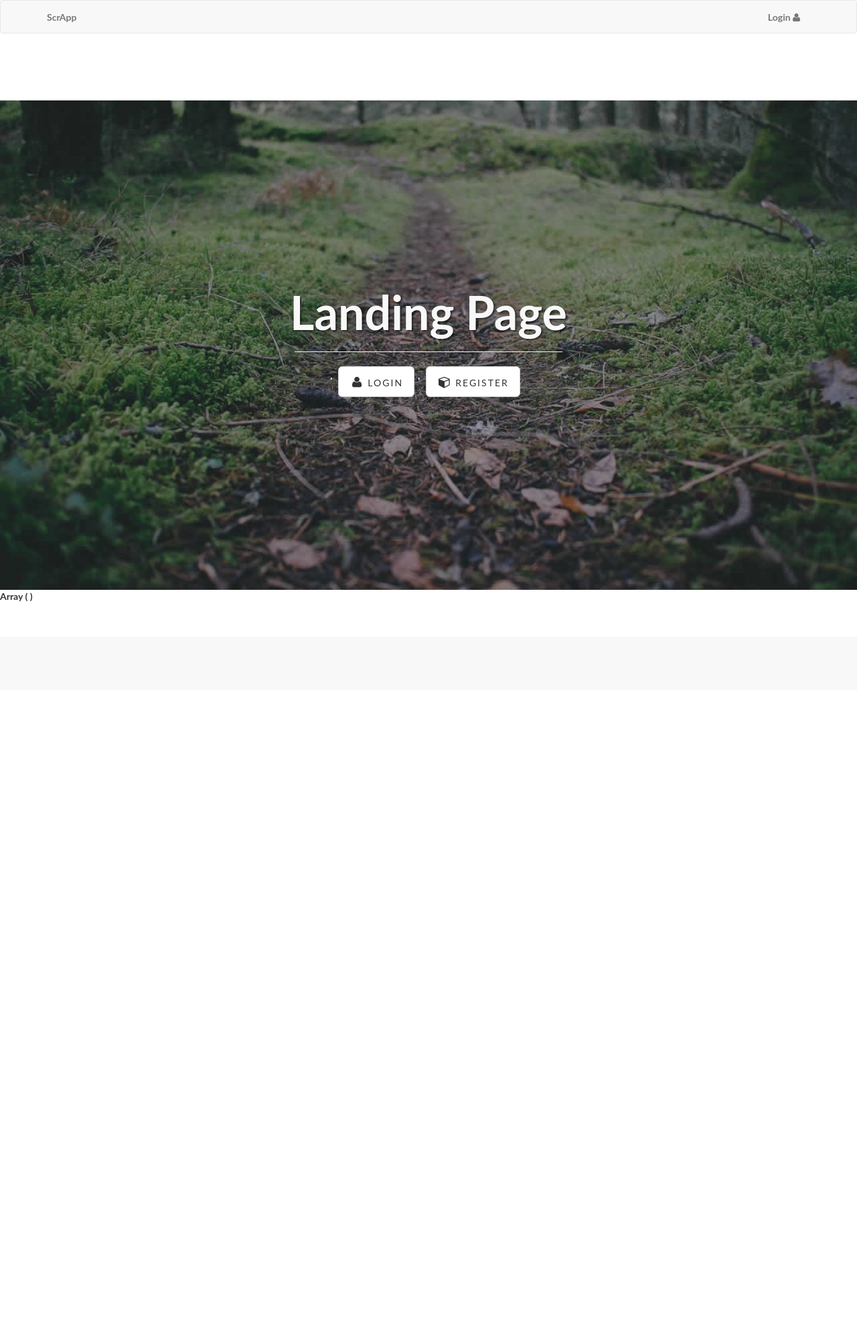
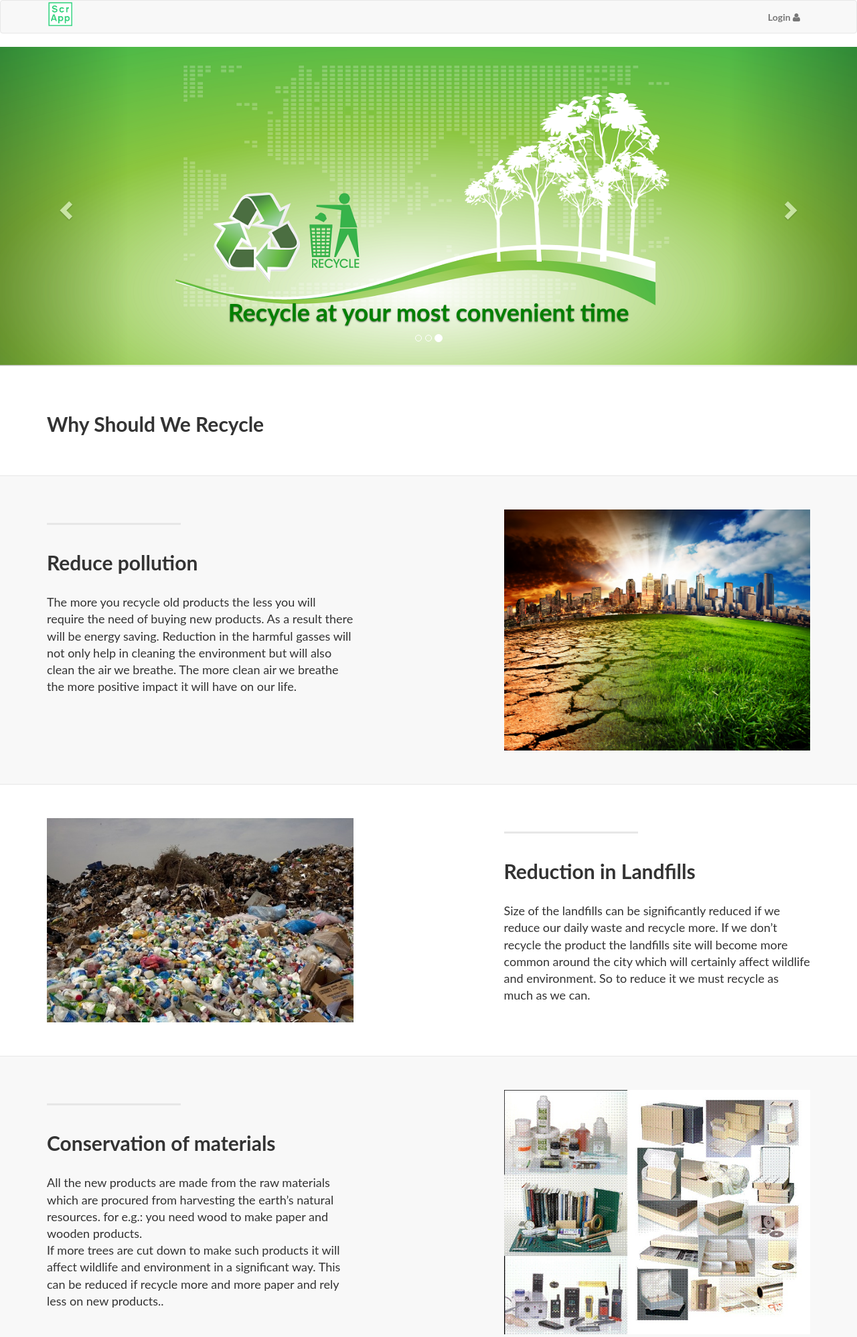
Before and after one commit to melds/scrapp, a PHP site: page /scrapp/ in a window 1280 px wide. Shown: the top 1997 px of the page at 67% size. Before the commit the page ends 898 px from the top, so only its background shows below. Run offline with PHP 8.4, Linux system fonts and the light colour scheme.

Commit message:
most updated so far

```diff
--- a/public/css/style.css
+++ b/public/css/style.css
@@ -15,7 +15,7 @@ nav{
   /*padding-right: 5px;*/
 }
 main{
-  padding-top: 80px !important;
+ /*  padding-top: 80px !important; */
   flex: 1 0 auto;
 }
 header{
@@ -33,3 +33,17 @@ footer{
   color: #fff;
 
 }
+.loginContainer{
+  border: 5px solid #35d480;
+  padding: 10px;
+  width: 500px;
+  margin: auto;
+}
+.loginContainer .loginHeader{
+  background-color: #35d480;
+  margin: 0;
+  margin: -10px;
+  margin-bottom: 15px;
+  padding: 10px;
+  color: #fff;
+}
--- a/views/header.php
+++ b/views/header.php
@@ -10,6 +10,7 @@
 	    <meta name="author" content="">
 
 	    <title>ScrApp</title>
+            <link href="public/img/logo.ico" rel="shortcut icon">
 			<link href="public/css/bootstrap.min.css" rel="stylesheet">
 	    <link href="public/css/select2.min.css" rel="stylesheet">
 			<link href="public/css/landing-page.css" rel="stylesheet">
@@ -28,7 +29,11 @@
                     <span class="icon-bar"></span>
                     <span class="icon-bar"></span>
                 </button>
-                <a class="navbar-brand topnav" href="#">ScrApp  </a>
+                <div id="logo_img">
+                    <a href="<?=URL ?>">
+                        <img style="width: 40px;" class="img-responsive" src="public/img/logo.png" alt="">
+                    </a>
+                </div>
             </div>
             <!-- Collect the nav links, forms, and other content for toggling -->
             <div class="collapse navbar-collapse" id="bs-example-navbar-collapse-1">
--- a/views/index/index.php
+++ b/views/index/index.php
@@ -1,140 +1,177 @@
 <?php Session::init(); ?>
 <main >
-	<a name="about"></a>
-	<div class="intro-header">
+	<div id="carousel-id" class="carousel slide" data-ride="carousel">
+    <ol class="carousel-indicators">
+      <li data-target="#carousel-id" data-slide-to="0" class=""></li>
+      <li data-target="#carousel-id" data-slide-to="1" class=""></li>
+      <li data-target="#carousel-id" data-slide-to="2" class="active"></li>
+    </ol>
+    <div class="carousel-inner">
+      <div class="item">
+        <img data-src="holder.js/900x500/auto/#777:#7a7a7a/text:First slide" alt="First slide" src="public/img/pic3.jpg">
         <div class="container">
-					<div class="row">
-							<div class="col-lg-12">
-									<div class="intro-message">
-											<h1>Landing Page</h1><!--
-											<h3>A Template by Start Bootstrap</h3> -->
-											<hr class="intro-divider">
-											<ul class="list-inline intro-social-buttons">
-'                           					 <li>
-														<a class="btn btn-default btn-lg" data-toggle="modal" href='#modal-login'><i class="fa fa-user fa-fw"></i> <span class="network-name">Login</span></a>
-												</li>'
-												<li>
-														<a class="btn btn-default btn-lg" data-toggle="modal" href='#modal-register'><i class="fa fa-cube fa-fw"></i> <span class="network-name">Register</span></a>
-												</li>
-
-											</ul>
+          <div class="carousel-caption" style="">
+            <h1>Earn and Learn</h1>
+              <p>Earn while learning about climate change.</p>
           </div>
         </div>
       </div>
-				 <div class="modal fade" id="modal-register">
-							<div class="modal-dialog">
-									<div class="modal-content">
-											<div class="modal-body">
+      <div class="item">
+        <img data-src="holder.js/900x500/auto/#666:#6a6a6a/text:Second slide" alt="Second slide" src="public/img/pic2.jpg">
         <div class="container">
-															<div class="row centered-form">
-															 <div class="col-xs-12 col-sm-4 col-md-6 col-sm-offset-0 col-md-offset-0">
-																<div class="panel panel-default">
-																		<div class="panel-heading">
-																				<h3 class="panel-title">Please sign up for Grevo <small>It's free!</small></h3>
-																		 </div>
-																		<div class="panel-body">
-																			 <form role="form" action="<?=URL ?>index/register" method="post">
-																					<div class="row">
-																							<div class="col-xs-6 col-sm-6 col-md-6">
-																									 <div class="form-group">
-																											 <input type="text" name="first_name" id="first_name" class="form-control input-sm" placeholder="First Name">
-																									 </div>
-																							</div>
-																							<div class="col-xs-6 col-sm-6 col-md-6">
-																								<div class="form-group">
-																										<input type="text" name="last_name" id="last_name" class="form-control input-sm" placeholder="Last Name">
+          <div class="carousel-caption" style="color:skyblue;">
+            <h1>Help Saveing mother Earth</h1>
+            <p></p>
           </div>
         </div>
       </div>
-																						<div class="form-group">
-																								<select class="form-control" name="gender">
-																									<option value="" disabled selected>Select Gender</option>
-																									<option value="m">Male</option>
-																									<option value="f">Female</option>
-																								</select>
-																						</div>
-																							<div class="form-group">
-																									<input type="email" name="email" id="email" class="form-control input-sm" placeholder="Email Address">
-																							</div>
-																							<div class="form-group">
-																									<select class="form-control" name="brgy">
-																										<option value="" disabled selected>Select Brgy</option>
-																										<option value="100">Barangay 100 (San Roque)</option>
-																									</select>
-																							</div>
-																							<div class="form-group">
-																								<input type="text" name="username" id="username" class="form-control input-sm" placeholder="Username">
-																							</div>
-																					<div class="row">
-																							<div class="col-xs-6 col-sm-6 col-md-6">
-																										<div class="form-group">
-																												 <input type="password" name="password" id="password" class="form-control input-sm" placeholder="Password">
-																									</div>
-																							</div>
-																							<div class="col-xs-6 col-sm-6 col-md-6">
-																								 <div class="form-group">
-																											 <input type="password" name="confirm_pass" id="password_confirmation" class="form-control input-sm" placeholder="Confirm Password">
-																							 </div>
-																							</div>
-																					</div>
-																					<input type="submit" value="Register" class="btn btn-info btn-block">
-																			 </form>
+      <div class="item active">
+        <img data-src="holder.js/900x500/auto/#555:#5a5a5a/text:Third slide" alt="Third slide" src="public/img/pic1.jpg">
+        <div class="container">
+          <div class="carousel-caption" style="color:green;">
+            <h1>Recycle at your most convenient time</h1>
+
           </div>
         </div>
       </div>
     </div>
+    <a class="left carousel-control" href="#carousel-id" data-slide="prev"><span class="glyphicon glyphicon-chevron-left"></span></a>
+    <a class="right carousel-control" href="#carousel-id" data-slide="next"><span class="glyphicon glyphicon-chevron-right"></span></a>
+  </div>
+
+
+
+
+
+
+   <!-- Page Content -->
+  <a  name="contact"></a>
+    <div class="content-section-b">
+
+        <div class="container">
+
+            <div class="row">
+                <div class="col-lg-6">
+                    <h2>Why Should We Recycle</h2>
+                </div>
+
+            </div>
+
+        </div>
+        <!-- /.container -->
+
+    </div>
+  <a  name="services"></a>
+    <div class="content-section-a">
+
+        <div class="container">
+            <div class="row">
+                <div class="col-lg-5 col-sm-6">
+                    <hr class="section-heading-spacer">
+                    <div class="clearfix"></div>
+                    <h2 class="section-heading">Reduce pollution</h2>
+                    <p class="lead">The more you recycle old products the less you will require the need of buying new products. As a result there will be energy saving.
+
+Reduction in the harmful gasses will not only help in cleaning the environment but will also clean the air we breathe. The more clean air we breathe the more positive impact it will have on our life.</p>
+                </div>
+                <div class="col-lg-5 col-lg-offset-2 col-sm-6">
+                    <img class="img-responsive" src="public/img/pollution.jpg" alt="">
                 </div>
             </div>
+
+        </div>
+        <!-- /.container -->
+
+    </div>
+    <!-- /.content-section-a -->
+
+    <div class="content-section-b">
+
+        <div class="container">
+
+            <div class="row">
+                <div class="col-lg-5 col-lg-offset-1 col-sm-push-6  col-sm-6">
+                    <hr class="section-heading-spacer">
+                    <div class="clearfix"></div>
+                    <h2 class="section-heading">Reduction in Landfills</h2>
+                    <p class="lead">Size of the landfills can be significantly reduced if we reduce our daily waste and recycle more. If we don’t recycle the product the landfills site will become more common around the city which will certainly affect wildlife and environment. So to reduce it we must recycle as much as we can.</p>
+                </div>
+                <div class="col-lg-5 col-sm-pull-6  col-sm-6">
+                    <img class="img-responsive" src="public/img/landfills.jpg" alt="">
                 </div>
             </div>
+
         </div>
-			<div class="modal fade" id="modal-login">
-							<div class="modal-dialog">
-									<div class="modal-content">
-											<div class="modal-body">
+        <!-- /.container -->
+
+    </div>
+    <!-- /.content-section-b -->
+
+    <div class="content-section-a">
+
         <div class="container">
-															<div class="row centered-form">
-															 <div class="col-xs-12 col-sm-4 col-md-6 col-sm-offset-0 col-md-offset-0">
-																<div class="panel panel-default">
-																		<div class="panel-heading">
-																				<h3 class="panel-title">Please sign in</h3>
+
+            <div class="row">
+                <div class="col-lg-5 col-sm-6">
+                    <hr class="section-heading-spacer">
+                    <div class="clearfix"></div>
+                    <h2 class="section-heading">Conservation of materials</h2>
+                    <p class="lead">All the new products are made from the raw materials which are procured from harvesting the earth’s natural resources. for e.g.: you need wood to make paper and wooden products.<br>
+
+If more trees are cut down to make such products it will affect wildlife and environment in a significant way. This can be reduced if recycle more and more paper and rely less on new products.</a>.</p>
                 </div>
-																		<div class="panel-body">
-																			 <form role="form" action="<?= URL."login"  ?>" method="post">
-																					<div class="row">
-																							<div class="col-xs-6 col-sm-6 col-md-6">
-																								<div class="form-group">
-																									<input type="text" name="username" id="username" class="form-control input-sm" placeholder="Username">
+                <div class="col-lg-5 col-lg-offset-2 col-sm-6">
+                    <img class="img-responsive" src="public/img/materials.jpg" alt="">
                 </div>
             </div>
-																							<div class="col-xs-6 col-sm-6 col-md-6">
-																								<div class="form-group">
-																								<input type="password" name="password" id="password" class="form-control input-sm" placeholder="Password">
+
+        </div>
+        <!-- /.container -->
+
+    </div>
+    <!-- /.content-section-a -->
+    <div class="content-section-b">
+
+        <div class="container">
+
+            <div class="row">
+                <div class="col-lg-5 col-lg-offset-1 col-sm-push-6  col-sm-6">
+                    <hr class="section-heading-spacer">
+                    <div class="clearfix"></div>
+                    <h2 class="section-heading">Save Energy</h2>
+                    <p class="lead">When there will be less demand for new products then of course less products will be produced which will help in saving the energy. Conservation of energy is the key element for the fight against climate change.</p>
+                </div>
+                <div class="col-lg-5 col-sm-pull-6  col-sm-6">
+                    <img class="img-responsive" src="public/img/energy.jpg" alt="">
                 </div>
             </div>
+
         </div>
-																					<div class="form-group">
-																						<select id="" class="form-control" name="as" required>
-																							<option value="" disabled selected>Login as</option>
-																							<option value="user">User</option>
-																							<option value="shop">Shop</option>
-																						</select>
+        <!-- /.container -->
+
     </div>
-																					<input type="submit" value="Login" class="btn btn-info btn-block">
-																			 </form>
+    <!-- /.content-section-b -->
+    <div class="content-section-a">
+
+        <div class="container">
+
+            <div class="row">
+                <div class="col-lg-5 col-sm-6">
+                    <hr class="section-heading-spacer">
+                    <div class="clearfix"></div>
+                    <h2 class="section-heading">Save Money</h2>
+                    <p class="lead">When you will recycle old products and have less dependency on new products the obviously you will end up in saving some money. That money can then be used for some other purposes. When recycling is done on large scale the money saved can have huge impact on your monthly expenditure.</a></p>
+                </div>
+                <div class="col-lg-5 col-lg-offset-2 col-sm-6">
+                    <img class="img-responsive" src="public/img/money.jpg" alt="">
                 </div>
             </div>
-															</div>
-													 </div>
-											</div>
-									</div>
-							</div>
-					</div>
+
         </div>
         <!-- /.container -->
+
     </div>
-	<!-- /.intro-header -->
-	</div>
+    <!-- /.content-section-a -->
 	<?php print_r($_SESSION); ?>
 	<?php if (!empty(Session::exists('message'))): ?>
 		<script type="text/javascript">
```
Also changed, not shown: views/login/index.php (+7 -51 lines), public/img/LOGO.ico (added), public/img/LOGO.png (added), public/img/energy.jpg (added), public/img/landfills.jpg (added), public/img/materials.gif (added), public/img/materials.jpg (added), public/img/money.jpg (added), public/img/pic1.jpg (added), public/img/pic2.jpg (added), public/img/pic3.jpg (added), public/img/pollution.jpg (added), 1 other file. Lines whose indentation alone changed are shown as unchanged.
